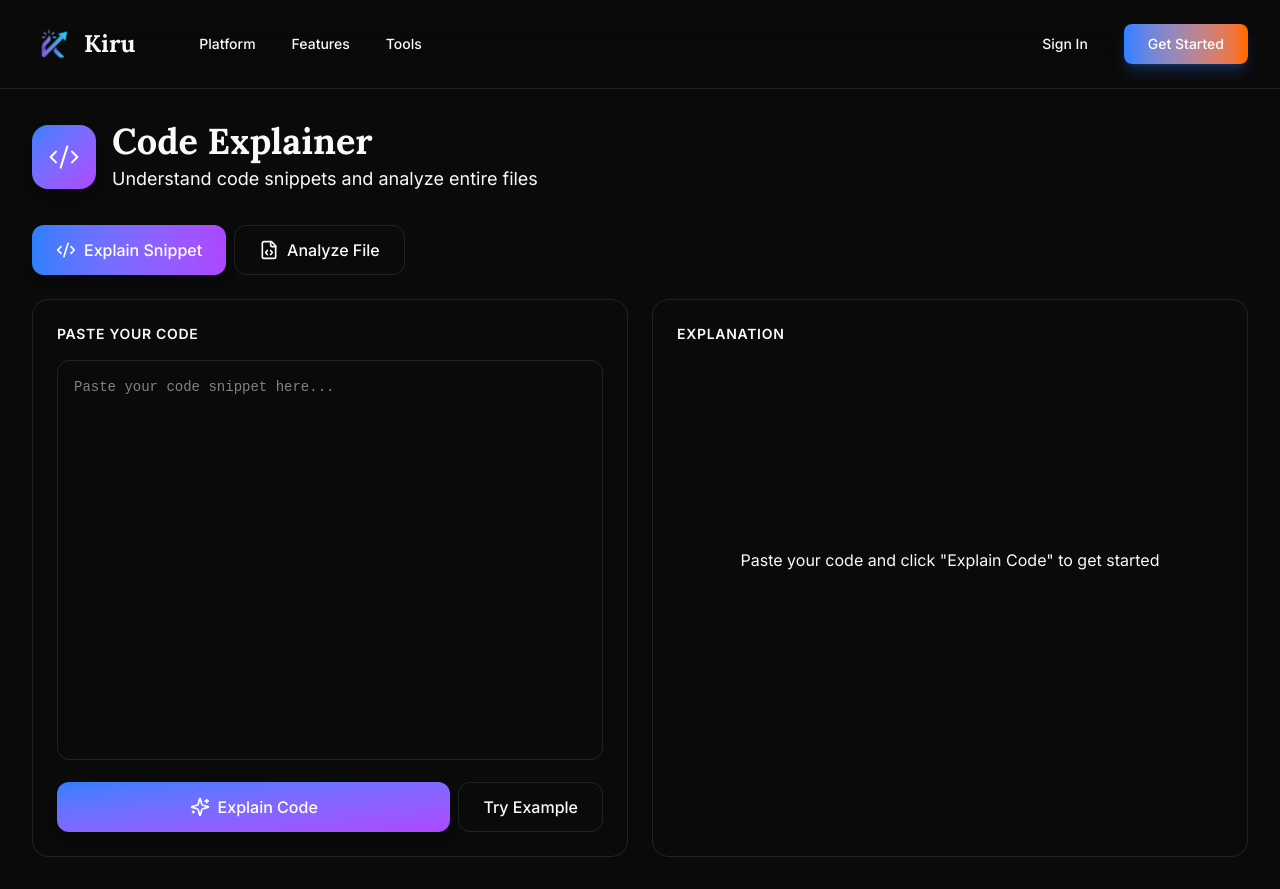
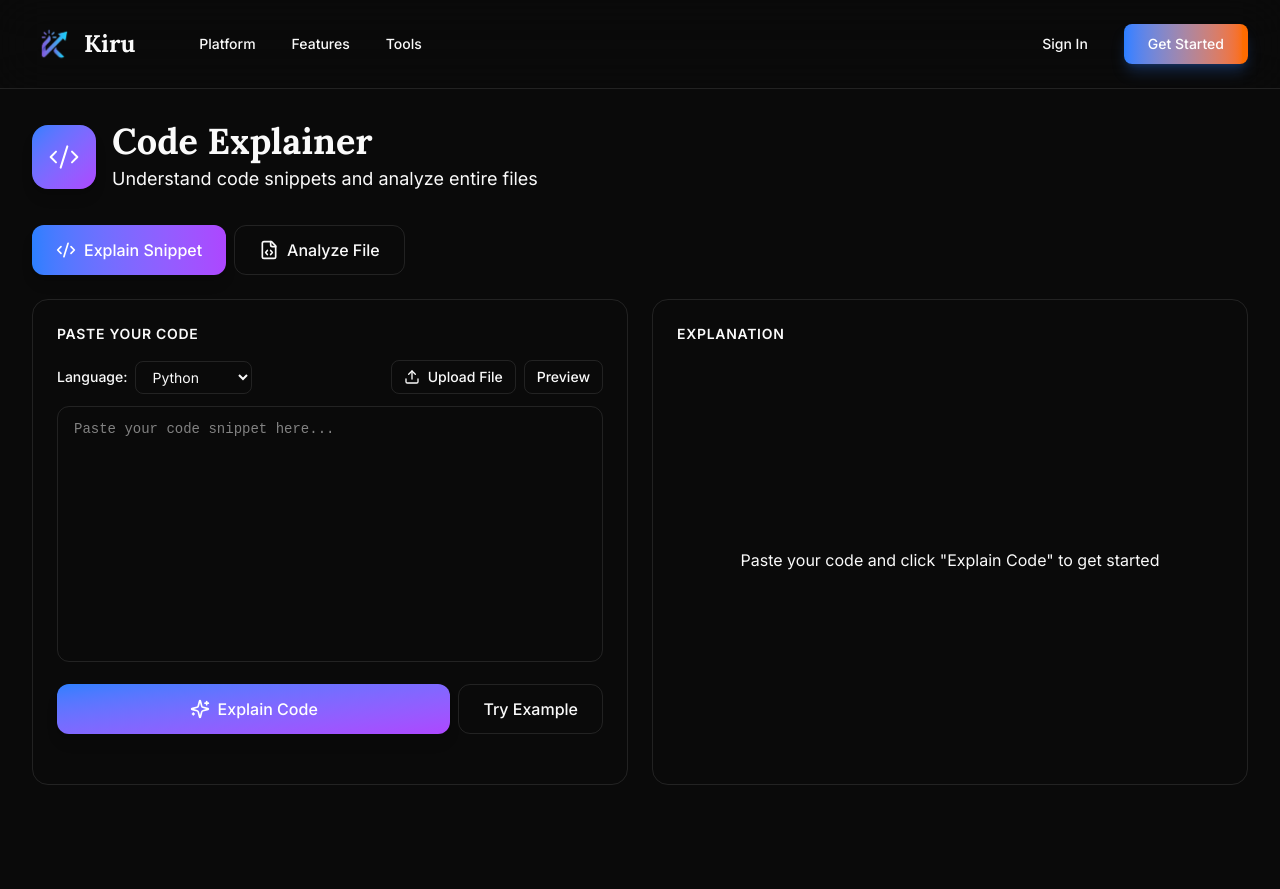
Before and after one commit to wraithhitek/Kiru, a React (Vite) app: page /explain-code in a window 1280 px wide. After the commit the page ends 817 px from the top, so only its background shows below. Built offline with nearby package versions, Linux system fonts and the light colour scheme.

Commit message:
Add feature enhancements: code editor with syntax highlighting, file upload, clear/save conversation

```diff
--- a/package.json
+++ b/package.json
@@ -36,9 +36,10 @@
     "@radix-ui/react-slot": "1.1.2",
     "@radix-ui/react-switch": "1.1.3",
     "@radix-ui/react-tabs": "1.1.3",
+    "@radix-ui/react-toggle": "1.1.2",
     "@radix-ui/react-toggle-group": "1.1.2",
-    "@radix-ui/react-toggle": "1.1.2",
     "@radix-ui/react-tooltip": "1.1.8",
+    "@types/react-syntax-highlighter": "^15.5.13",
     "class-variance-authority": "0.7.1",
     "clsx": "2.1.1",
     "cmdk": "1.1.1",
@@ -57,6 +58,7 @@
     "react-responsive-masonry": "2.7.1",
     "react-router": "7.13.0",
     "react-slick": "0.31.0",
+    "react-syntax-highlighter": "^16.1.1",
     "recharts": "2.15.2",
     "sonner": "2.0.3",
     "tailwind-merge": "3.2.0",
--- /dev/null
+++ b/src/app/components/CodeEditor.tsx
@@ -0,0 +1,138 @@
+import { useState } from 'react';
+import { Prism as SyntaxHighlighter } from 'react-syntax-highlighter';
+import { vscDarkPlus } from 'react-syntax-highlighter/dist/esm/styles/prism';
+import { Upload, X } from 'lucide-react';
+
+interface CodeEditorProps {
+  value: string;
+  onChange: (value: string) => void;
+  placeholder?: string;
+  language?: string;
+  onLanguageChange?: (language: string) => void;
+  allowFileUpload?: boolean;
+}
+
+const languages = [
+  'python', 'javascript', 'typescript', 'java', 'cpp', 'c', 'csharp',
+  'go', 'rust', 'php', 'ruby', 'swift', 'kotlin', 'sql', 'html', 'css'
+];
+
+export const CodeEditor: React.FC<CodeEditorProps> = ({
+  value,
+  onChange,
+  placeholder = 'Paste your code here...',
+  language = 'python',
+  onLanguageChange,
+  allowFileUpload = true
+}) => {
+  const [selectedLanguage, setSelectedLanguage] = useState(language);
+  const [showPreview, setShowPreview] = useState(false);
+
+  const handleLanguageChange = (lang: string) => {
+    setSelectedLanguage(lang);
+    if (onLanguageChange) {
+      onLanguageChange(lang);
+    }
+  };
+
+  const handleFileUpload = (e: React.ChangeEvent<HTMLInputElement>) => {
+    const file = e.target.files?.[0];
+    if (file) {
+      const reader = new FileReader();
+      reader.onload = (event) => {
+        const content = event.target?.result as string;
+        onChange(content);
+      };
+      reader.readAsText(file);
+    }
+  };
+
+  return (
+    <div className="space-y-3">
+      {/* Toolbar */}
+      <div className="flex items-center justify-between gap-3">
+        <div className="flex items-center gap-2">
+          <label className="text-sm text-muted-foreground">Language:</label>
+          <select
+            value={selectedLanguage}
+            onChange={(e) => handleLanguageChange(e.target.value)}
+            className="px-3 py-1.5 rounded-lg bg-input-background border border-border text-foreground text-sm focus:outline-none focus:ring-2 focus:ring-blue-500/50"
+          >
+            {languages.map((lang) => (
+              <option key={lang} value={lang}>
+                {lang.charAt(0).toUpperCase() + lang.slice(1)}
+              </option>
+            ))}
+          </select>
+        </div>
+
+        <div className="flex items-center gap-2">
+          {allowFileUpload && (
+            <label className="px-3 py-1.5 rounded-lg bg-secondary border border-border text-foreground text-sm cursor-pointer hover:bg-secondary/80 transition-colors flex items-center gap-2">
+              <Upload className="w-4 h-4" />
+              Upload File
+              <input
+                type="file"
+                accept=".py,.js,.ts,.java,.cpp,.c,.cs,.go,.rs,.php,.rb,.swift,.kt,.sql,.html,.css,.txt"
+                onChange={handleFileUpload}
+                className="hidden"
+              />
+            </label>
+          )}
+
+          <button
+            onClick={() => setShowPreview(!showPreview)}
+            className="px-3 py-1.5 rounded-lg bg-secondary border border-border text-foreground text-sm hover:bg-secondary/80 transition-colors"
+          >
+            {showPreview ? 'Edit' : 'Preview'}
+          </button>
+
+          {value && (
+            <button
+              onClick={() => onChange('')}
+              className="p-1.5 rounded-lg bg-red-500/10 border border-red-500/20 text-red-400 hover:bg-red-500/20 transition-colors"
+              title="Clear code"
+            >
+              <X className="w-4 h-4" />
+            </button>
+          )}
+        </div>
+      </div>
+
+      {/* Editor/Preview */}
+      {showPreview && value ? (
+        <div className="rounded-xl overflow-hidden border border-border">
+          <SyntaxHighlighter
+            language={selectedLanguage}
+            style={vscDarkPlus}
+            customStyle={{
+              margin: 0,
+              padding: '1rem',
+              background: '#0A0A0A',
+              fontSize: '0.875rem',
+              lineHeight: '1.5'
+            }}
+            showLineNumbers
+          >
+            {value}
+          </SyntaxHighlighter>
+        </div>
+      ) : (
+        <textarea
+          value={value}
+          onChange={(e) => onChange(e.target.value)}
+          placeholder={placeholder}
+          className="w-full h-64 px-4 py-3 rounded-xl bg-input-background border border-border text-foreground font-mono text-sm focus:outline-none focus:ring-2 focus:ring-blue-500/50 resize-none"
+          style={{ fontFamily: 'monospace' }}
+        />
+      )}
+
+      {/* Character count */}
+      {value && (
+        <div className="text-xs text-muted-foreground text-right">
+          {value.length} characters, {value.split('\n').length} lines
+        </div>
+      )}
+    </div>
+  );
+};
--- a/src/app/pages/AskAITutor.tsx
+++ b/src/app/pages/AskAITutor.tsx
@@ -1,6 +1,6 @@
 import { FeatureLayout } from "../components/FeatureLayout";
 import { FormattedText } from "../components/FormattedText";
-import { MessageCircle, Send } from "lucide-react";
+import { MessageCircle, Send, Trash2, Save } from "lucide-react";
 import { motion } from "motion/react";
 import { useState } from "react";
 
@@ -68,6 +68,49 @@ export default function AskAITutor() {
     }
   };
 
+  const handleClearConversation = () => {
+    if (confirm('Are you sure you want to clear this conversation?')) {
+      setMessages([
+        { role: 'assistant', content: 'Hello! I\'m your AI tutor. I\'m here to help you understand concepts using the Socratic method. What would you like to learn about today?' }
+      ]);
+    }
+  };
+
+  const handleSaveConversation = async () => {
+    const userStr = localStorage.getItem('kiruUser');
+    if (!userStr) {
+      alert('Please sign in to save conversations');
+      return;
+    }
+
+    const user = JSON.parse(userStr);
+
+    try {
+      const response = await fetch(`${import.meta.env.VITE_API_URL}/api/save-conversation`, {
+        method: 'POST',
+        headers: {
+          'Content-Type': 'application/json',
+        },
+        body: JSON.stringify({
+          userId: user.id,
+          messages: messages,
+          topic: 'AI Tutor Session'
+        })
+      });
+
+      const data = await response.json();
+
+      if (response.ok) {
+        alert('Conversation saved successfully!');
+      } else {
+        alert('Failed to save conversation');
+      }
+    } catch (error) {
+      console.error('Error saving conversation:', error);
+      alert('Failed to save conversation');
+    }
+  };
+
   return (
     <FeatureLayout
       title="Ask AI Tutor"
@@ -84,6 +127,27 @@ export default function AskAITutor() {
           className="bg-card rounded-2xl border border-border p-6 flex flex-col"
           style={{ height: '600px' }}
         >
+          {/* Action Buttons */}
+          <div className="flex items-center justify-between mb-4 pb-4 border-b border-border">
+            <h3 className="text-lg font-semibold">Conversation</h3>
+            <div className="flex gap-2">
+              <button
+                onClick={handleSaveConversation}
+                className="p-2 rounded-lg bg-secondary border border-border hover:bg-secondary/80 transition-colors"
+                title="Save conversation"
+              >
+                <Save className="w-4 h-4" />
+              </button>
+              <button
+                onClick={handleClearConversation}
+                className="p-2 rounded-lg bg-red-500/10 border border-red-500/20 text-red-400 hover:bg-red-500/20 transition-colors"
+                title="Clear conversation"
+              >
+                <Trash2 className="w-4 h-4" />
+              </button>
+            </div>
+          </div>
+
           <div className="flex-1 overflow-y-auto mb-4 space-y-4">
             {messages.map((msg, idx) => (
               <motion.div
--- a/src/app/pages/DebugError.tsx
+++ b/src/app/pages/DebugError.tsx
@@ -1,5 +1,6 @@
 import { FeatureLayout } from "../components/FeatureLayout";
 import { FormattedText } from "../components/FormattedText";
+import { CodeEditor } from "../components/CodeEditor";
 import { Bug, CheckCircle2, AlertCircle } from "lucide-react";
 import { motion } from "motion/react";
 import { useState } from "react";
@@ -137,12 +138,11 @@ print(value)`;
               Your Code (Optional)
             </h3>
 
-            <textarea
+            <CodeEditor
               value={code}
-              onChange={(e) => setCode(e.target.value)}
+              onChange={setCode}
               placeholder="Paste the problematic code here..."
-              className="w-full h-32 p-4 rounded-xl bg-input-background border border-border text-foreground focus:outline-none focus:ring-2 focus:ring-blue-500/20 font-mono text-sm resize-none"
-              style={{ fontFamily: 'monospace' }}
+              allowFileUpload={true}
             />
           </motion.div>
         </div>
--- a/src/app/pages/ExplainCode.tsx
+++ b/src/app/pages/ExplainCode.tsx
@@ -1,5 +1,6 @@
 import { FeatureLayout } from "../components/FeatureLayout";
 import { FormattedText } from "../components/FormattedText";
+import { CodeEditor } from "../components/CodeEditor";
 import { Code2, Sparkles, FileCode, Upload } from "lucide-react";
 import { motion } from "motion/react";
 import { useState } from "react";
@@ -179,12 +180,11 @@ print(fibonacci(10))`;
               Paste Your Code
             </h3>
 
-            <textarea
+            <CodeEditor
               value={code}
-              onChange={(e) => setCode(e.target.value)}
+              onChange={setCode}
               placeholder="Paste your code snippet here..."
-              className="w-full h-[400px] p-4 rounded-xl bg-input-background border border-border text-foreground focus:outline-none focus:ring-2 focus:ring-blue-500/20 font-mono text-sm resize-none"
-              style={{ fontFamily: 'monospace' }}
+              allowFileUpload={true}
             />
 
             <div className="flex gap-2 mt-4">
```
Also changed, not shown: 1 other file (tests, documents, lock files or other folders).
